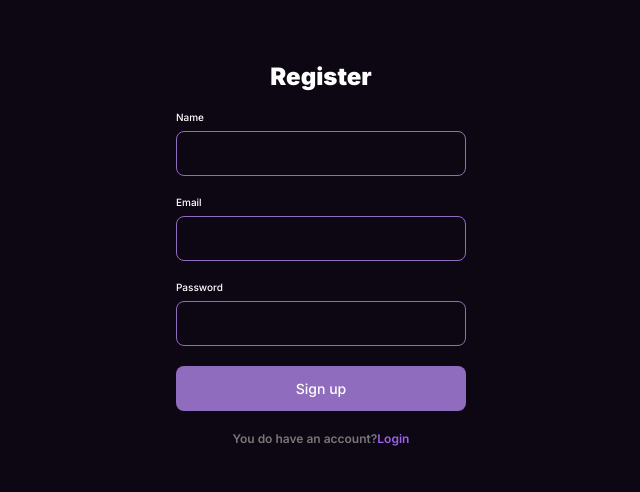
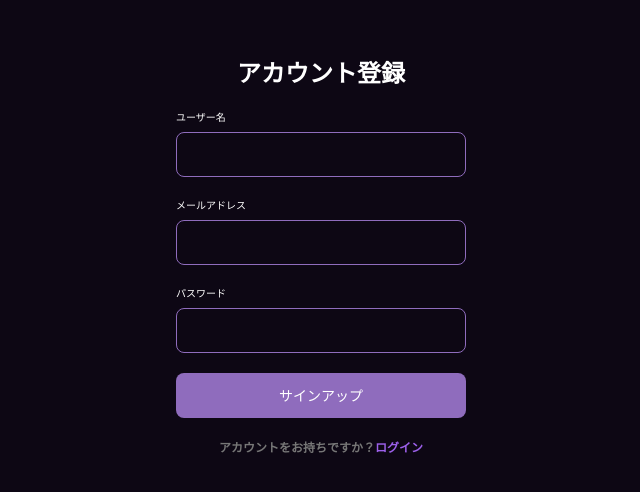
Before and after one commit to doglapping707/todo-app-ts, a React (Vite) app: page /register in a window 1280 px wide. Shown: the part 146-638 px from the top of the page, without its empty margins (319-959 px from the left). Built offline with nearby package versions, Linux system fonts and the light colour scheme; no server answers.

Commit message:
英語表記部分を日本語に修正

```diff
--- a/src/index.css
+++ b/src/index.css
@@ -145,7 +145,7 @@ li{
 }
 
 /***************
-登録・ログイン画面
+アカウント登録・ログイン画面
 ***************/
 #form {
   display: flex;
@@ -329,7 +329,7 @@ li{
   left: 0;
   width: 100%;
   height: 100%;
-  background-color: rgba(0,0,0,0.7);
+  background-color: rgba(0,0,0,0.8);
   z-index: 1;
 }
 #home .modal {
@@ -342,7 +342,7 @@ li{
 }
 #home .modal h1 {
   color: var(--text_color--white);
-  font-size: 24px;
+  font-size: 18px;
   font-weight: 900;
   margin-bottom: 32px;
 }
--- a/src/pages/Home/components/EditModal.tsx
+++ b/src/pages/Home/components/EditModal.tsx
@@ -43,13 +43,13 @@ export default function EditModal(task: Task) {
             >
                 <div className="overlay" ref={nodeRef}>
                     <div className="modal">
-                        <h1>Update Task</h1>
+                        <h1>タスク編集</h1>
                         <form onSubmit={handleUpdate}>
-                            <input type="text" className="update_input" defaultValue={editTitle} onChange={(e) => setEditTitle(e.target.value)} placeholder="Input a task title" />
+                            <input type="text" className="update_input" defaultValue={editTitle} onChange={(e) => setEditTitle(e.target.value)} placeholder="タイトルを入力してください" />
                         </form>
                         <div className="button_area">
-                            <button className="cancel_btn" onClick={closeModal}>Cancelar</button>
-                            <button className="update_btn" onClick={handleUpdate}>Salvar</button>
+                            <button className="cancel_btn" onClick={closeModal}>閉じる</button>
+                            <button className="update_btn" onClick={handleUpdate}>更新</button>
                         </div>
                     </div>
                 </div>
--- a/src/pages/Home/index.tsx
+++ b/src/pages/Home/index.tsx
@@ -28,12 +28,12 @@ export default function Home() {
             <button className="logout_btn" onClick={() => logout.mutate()}><span className="ic--round-logout"></span></button>
             <div className="container">
                 <form action="" className="add_form" onSubmit={handleSubmit}>
-                    <input type="text" className="add_input" value={title} onChange={(e) => setTitle(e.target.value)} placeholder="Add a new task" />
+                    <input type="text" className="add_input" value={title} onChange={(e) => setTitle(e.target.value)} placeholder="タイトルを入力してください" />
                     <button className="add_btn"><span className="ph--plus-light"></span></button>
                 </form>
                 <div>
                     {tasks.length > 0 ? (
-                        <h1 className="task_qty">Tasks - {tasks.length}</h1>
+                        <h1 className="task_qty">タスク - {tasks.length}</h1>
                     ) : ''}
                     <ul>
                         {tasks.map(task => (
--- a/src/pages/Login/index.tsx
+++ b/src/pages/Login/index.tsx
@@ -4,7 +4,7 @@ import { useLogin } from "../../queries/AuthQuery";
 export default function Login() {
     const login = useLogin();
     const [email, setEmail] = useState('admin@example.com');
-    const [password, setPassword] = useState('123456789');
+    const [password, setPassword] = useState('Asdf1234');
     function handleLogin(e: React.FormEvent<HTMLFormElement>) {
         e.preventDefault();
         login.mutate({ email, password });
@@ -13,20 +13,20 @@ export default function Login() {
     return (
         <div id="form">
             <div className="container">
-                <h1>Login</h1>
+                <h1>ログイン</h1>
                 <form onSubmit={handleLogin}>
                     <div className="input_area">
-                        <label htmlFor="email">Email</label>
+                        <label htmlFor="email">メールアドレス</label>
                         <input type="email" value={email} onChange={e => setEmail(e.target.value)} />
                     </div>
                     <div className="input_area">
-                        <label htmlFor="password">Pawssword</label>
+                        <label htmlFor="password">パスワード</label>
                         <input type="password" value={password} onChange={e => setPassword(e.target.value)} />
                     </div>
-                    <a href="#">Forgot your password?</a>
-                    <button>Sign in</button>
+                    <a href="#">パスワードを忘れた方はこちら</a>
+                    <button>サインイン</button>
                 </form>
-                <p>You don't have an account?<a href="#" className="redirect_link">Register</a></p>
+                <p>アカウントをお持ちではないですか？<a href="/register" className="redirect_link">アカウント登録</a></p>
             </div>
         </div>
     )
--- a/src/pages/Register/index.tsx
+++ b/src/pages/Register/index.tsx
@@ -2,23 +2,23 @@ export default function Register() {
     return (
         <div id="form">
             <div className="container">
-                <h1>Register</h1>
+                <h1>アカウント登録</h1>
                 <form action="">
                     <div className="input_area">
-                        <label htmlFor="">Name</label>
+                        <label htmlFor="">ユーザー名</label>
                         <input type="text" required />
                     </div>
                     <div className="input_area">
-                        <label htmlFor="email">Email</label>
+                        <label htmlFor="email">メールアドレス</label>
                         <input type="email" required />
                     </div>
                     <div className="input_area">
-                        <label htmlFor="password">Password</label>
+                        <label htmlFor="password">パスワード</label>
                         <input type="password" required />
                     </div>
-                    <button>Sign up</button>
+                    <button>サインアップ</button>
                 </form>
-                <p>You do have an account?<a href="#" className="redirect_link">Login</a></p>
+                <p>アカウントをお持ちですか？<a href="/login" className="redirect_link">ログイン</a></p>
             </div>
         </div>
     )
--- a/src/queries/AuthQuery.ts
+++ b/src/queries/AuthQuery.ts
@@ -2,6 +2,7 @@ import { useQuery, useMutation, useQueryClient } from "@tanstack/react-query";
 import * as api from "../api/AuthAPI";
 import { toast } from "react-toastify";
 import { useAuth } from "../hooks/AuthContext";
+import { AxiosError } from "axios";
 
 function useUser() {
     return useQuery({
@@ -19,8 +20,19 @@ function useLogin() {
                 setIsAuth(true);
             }
         },
-        onError: async () => {
-            toast.error("ログインに失敗しました。");
+        onError: async (error: AxiosError) => {
+            const data: any = error.response?.data;
+            if (data.errors) {
+                Object.values(data.errors).map(
+                    (messages: any) => {
+                        messages.map((message: string) => {
+                            toast.error(message);
+                        });
+                    }
+                );
+            } else {
+                toast.error("ユーザー名またはパスワードに誤りがあります。");
+            }
         }
     });
 }
@@ -32,7 +44,7 @@ function useLogout() {
         mutationFn: api.logout,
         onSuccess: async (user) => {
             if (user) {
-                queryClient.removeQueries({queryKey: ['tasks']});
+                queryClient.removeQueries({ queryKey: ['tasks'] });
                 setIsAuth(false);
             }
         },
```
